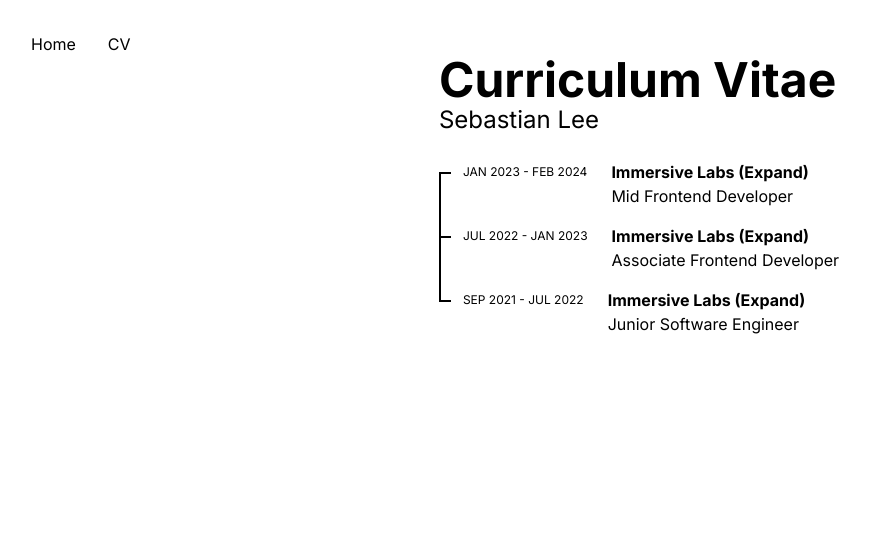
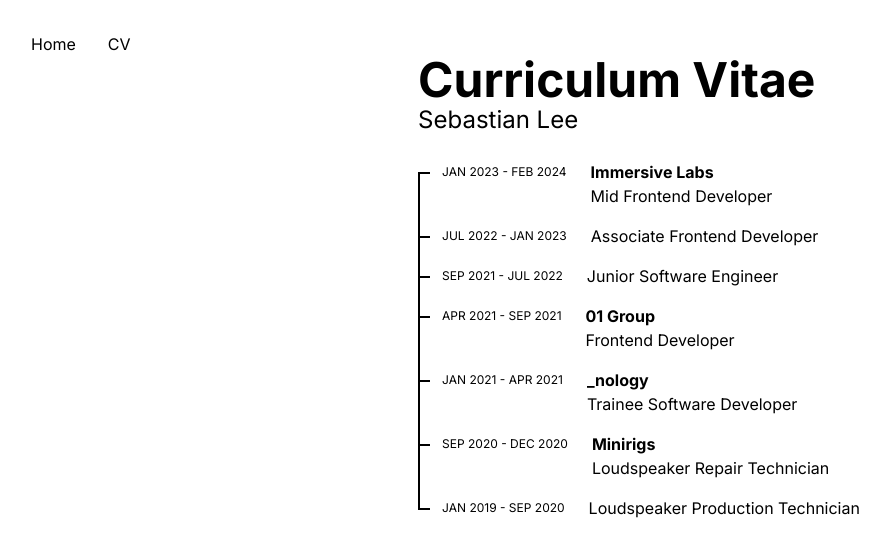
Before and after one commit to jebzley/sebleedotdev, a Next.js app: page /work in a window 1280 px wide. Shown: the top 554 px of the page, without its empty margins (1-891 px from the left). Built offline with nearby package versions, Linux system fonts and the light colour scheme.

Commit message:
add more jobs and make title optional

```diff
--- a/src/app/work/components/WorkItem.tsx
+++ b/src/app/work/components/WorkItem.tsx
@@ -22,16 +22,11 @@
           {item.dateRange}
         </p>
         <div>
-          <hgroup>
-            <h2>
-              {item.company}{" "}
-              <span
-                className="cursor-pointer"
-                onClick={() => setIsExpanded(!isExpanded)}
-              >
-                {isExpanded ? "(Collapse)" : "(Expand)"}
-              </span>
-            </h2>
+          <hgroup
+            className="cursor-pointer"
+            onClick={() => setIsExpanded(!isExpanded)}
+          >
+            {item.company && <h2>{item.company}</h2>}
             <p>{item.jobTitle}</p>
           </hgroup>
           {isExpanded && <p className="mt-4">{item.description}</p>}
--- a/src/app/work/page.tsx
+++ b/src/app/work/page.tsx
@@ -1,7 +1,7 @@
 import { WorkItem } from "./components/WorkItem";
 
 export interface WorkItemData {
-  company: string;
+  company?: string;
   jobTitle: string;
   description: string;
   dateRange: string;
@@ -16,16 +16,41 @@
       "Lorem ipsum dolor sit amet consectetur adipisicing elit. Vero adipisci dicta, cumque dolorum, sint ea exercitationem repellendus eligendi sunt, impedit rerum maiores non blanditiis aperiam assumenda beatae voluptate error doloribus.",
   },
   {
-    company: "Immersive Labs",
     dateRange: "Jul 2022 - Jan 2023",
     jobTitle: "Associate Frontend Developer",
     description:
       "Lorem ipsum dolor sit amet consectetur adipisicing elit. Vero adipisci dicta, cumque dolorum, sint ea exercitationem repellendus eligendi sunt, impedit rerum maiores non blanditiis aperiam assumenda beatae voluptate error doloribus.",
   },
   {
-    company: "Immersive Labs",
     dateRange: "Sep 2021 - Jul 2022",
     jobTitle: "Junior Software Engineer",
+    description:
+      "Lorem ipsum dolor sit amet consectetur adipisicing elit. Vero adipisci dicta, cumque dolorum, sint ea exercitationem repellendus eligendi sunt, impedit rerum maiores non blanditiis aperiam assumenda beatae voluptate error doloribus.",
+  },
+  {
+    company: "01 Group",
+    jobTitle: "Frontend Developer",
+    dateRange: "Apr 2021 - Sep 2021",
+    description:
+      "Lorem ipsum dolor sit amet consectetur adipisicing elit. Vero adipisci dicta, cumque dolorum, sint ea exercitationem repellendus eligendi sunt, impedit rerum maiores non blanditiis aperiam assumenda beatae voluptate error doloribus.",
+  },
+  {
+    company: "_nology",
+    jobTitle: "Trainee Software Developer",
+    dateRange: "Jan 2021 - Apr 2021",
+    description:
+      "Lorem ipsum dolor sit amet consectetur adipisicing elit. Vero adipisci dicta, cumque dolorum, sint ea exercitationem repellendus eligendi sunt, impedit rerum maiores non blanditiis aperiam assumenda beatae voluptate error doloribus.",
+  },
+  {
+    company: "Minirigs",
+    jobTitle: "Loudspeaker Repair Technician",
+    dateRange: "Sep 2020 - Dec 2020",
+    description:
+      "Lorem ipsum dolor sit amet consectetur adipisicing elit. Vero adipisci dicta, cumque dolorum, sint ea exercitationem repellendus eligendi sunt, impedit rerum maiores non blanditiis aperiam assumenda beatae voluptate error doloribus.",
+  },
+  {
+    jobTitle: "Loudspeaker Production Technician",
+    dateRange: "Jan 2019 - Sep 2020",
     description:
       "Lorem ipsum dolor sit amet consectetur adipisicing elit. Vero adipisci dicta, cumque dolorum, sint ea exercitationem repellendus eligendi sunt, impedit rerum maiores non blanditiis aperiam assumenda beatae voluptate error doloribus.",
   },
```
